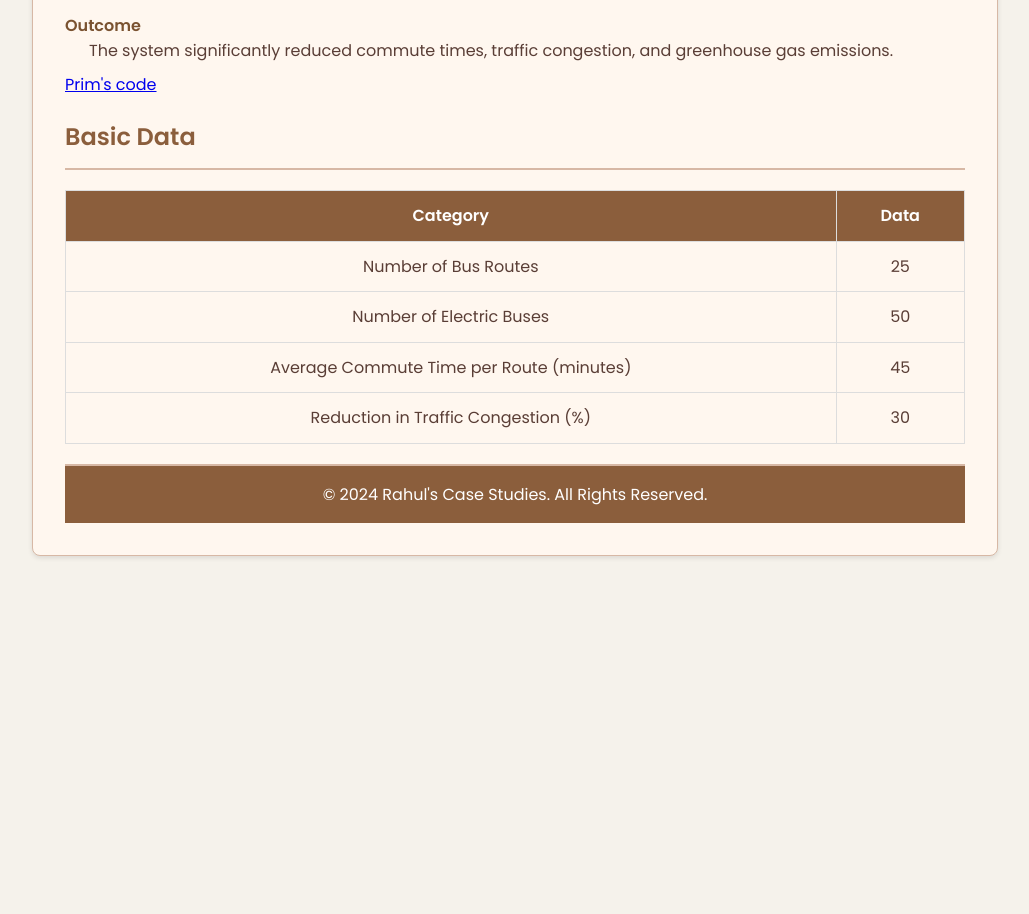
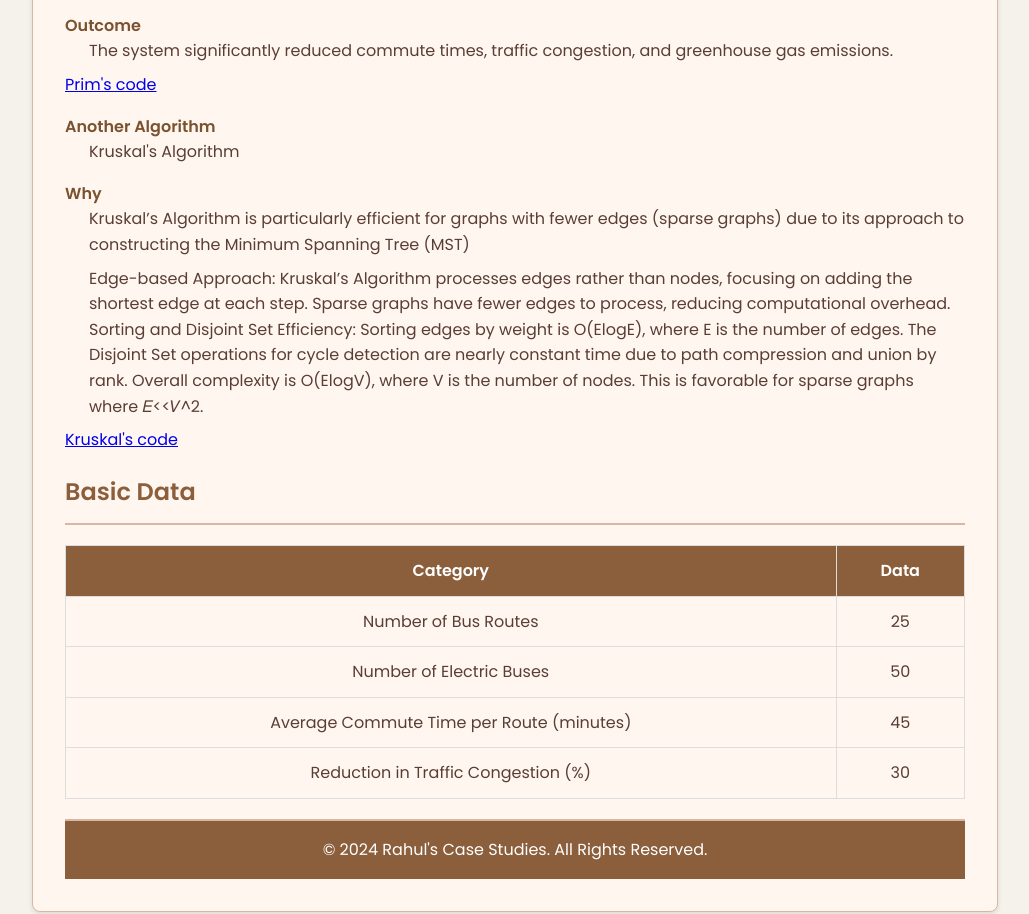
Before and after one commit to RahulRanjan-22/daa_portfolio.github.io, a plain HTML site: page businesscaserahul.html in a window 1280 px wide. Shown: the part 3574-4488 px from the top of the page, without its empty margins (125-1154 px from the left). Before the commit the page ends 4146 px from the top, so only its background shows below. Drawn offline with Linux system fonts and the light colour scheme.

Commit message:
Update businesscaserahul.html

```diff
--- a/businesscaserahul.html
+++ b/businesscaserahul.html
@@ -248,6 +248,25 @@
             <dt>Outcome</dt>
             <dd>The system significantly reduced commute times, traffic congestion, and greenhouse gas emissions.</dd>
             <a href="prims.html" target="_blank">Prim's code</a>
+              <dt>Another Algorithm</dt>
+            <dd>Kruskal's Algorithm</dd>
+            <dt>Why</dt>
+            <dd>Kruskal’s Algorithm is particularly efficient for graphs with fewer edges (sparse graphs) due to its approach to constructing the Minimum Spanning Tree (MST)</dd>
+            <dd> Edge-based Approach:
+Kruskal’s Algorithm processes edges rather than nodes, focusing on adding the shortest edge at each step.
+Sparse graphs have fewer edges to process, reducing computational overhead.
+
+Sorting and Disjoint Set Efficiency:
+Sorting edges by weight is
+O(ElogE), where E is the number of edges.
+The Disjoint Set operations for cycle detection are nearly constant time due to path compression and union by rank.
+Overall complexity is
+O(ElogV), where
+V is the number of nodes. This is favorable for sparse graphs where
+𝐸<<𝑉^2.
+ </dd>
+
+            <a href="kruskals.html" target="_blank">Kruskal's code</a>
         </dl>
         <h2>Basic Data</h2>
         <table>
```
